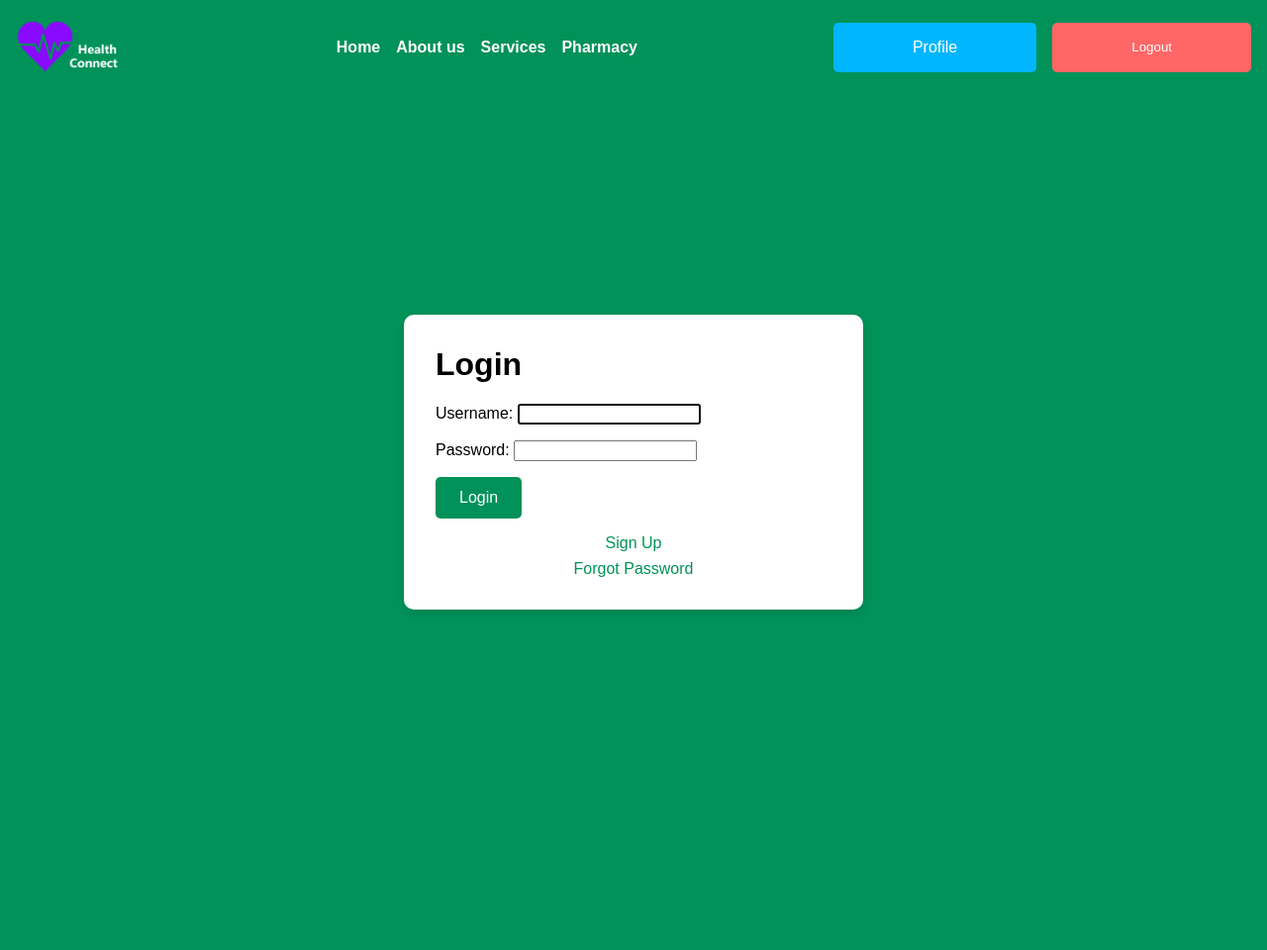
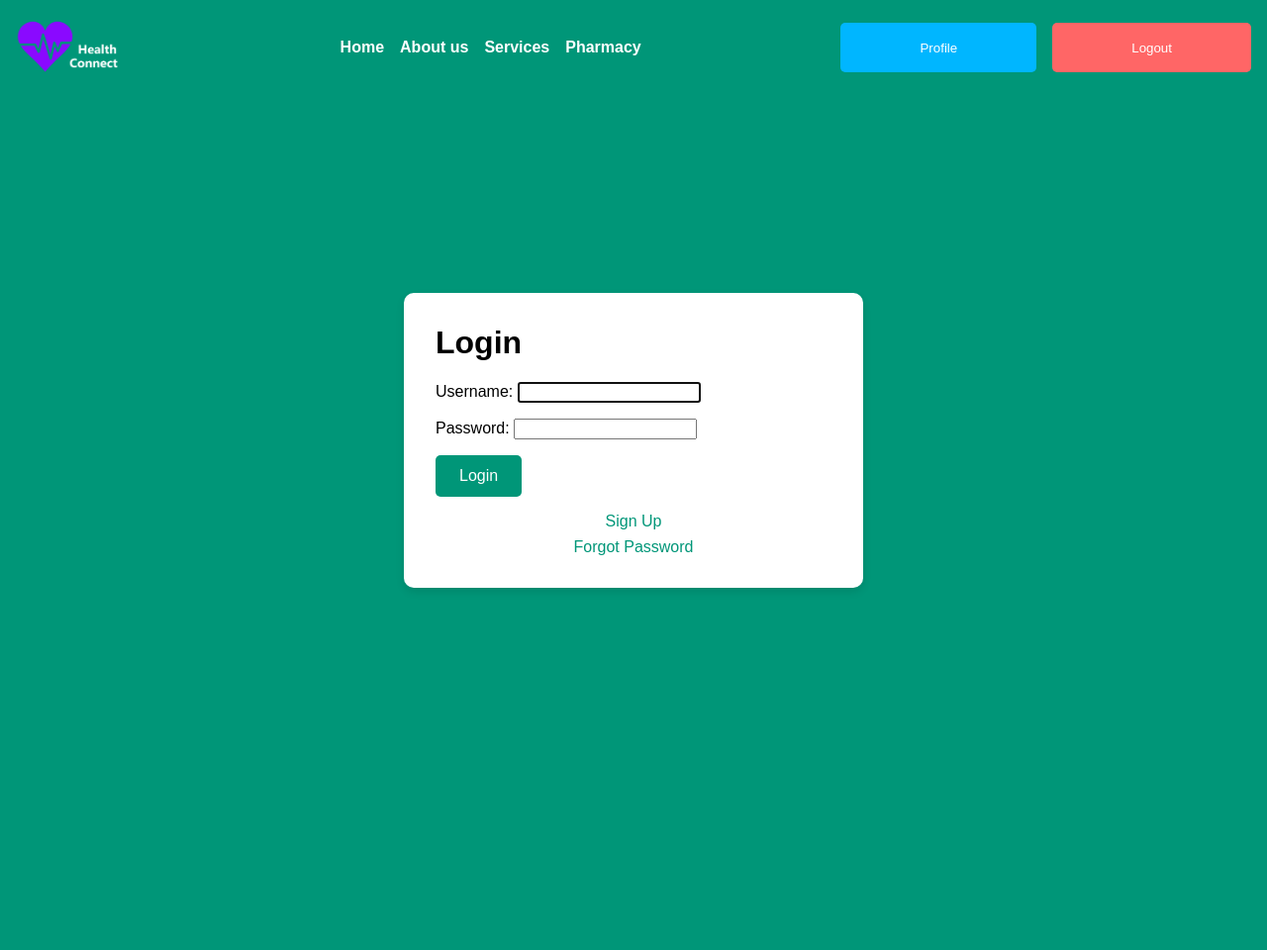
Before and after one commit to codylarge/cs350-summer2024-project-wildfire_warriors, a Django app: page /accounts/login/ in a window 1280 px wide. Shown: the whole page at 99% size. After the commit the page ends 594 px from the top, so only its background shows below. Run offline with Django 5.2, Linux system fonts and the light colour scheme; a user stored in the database is signed in.

Commit message:
Uniform buttons

```diff
--- a/healthconnect/static/css/login.css
+++ b/healthconnect/static/css/login.css
@@ -1,5 +1,5 @@
 body {
-    background-color: #009259;
+    background-color: #009678;
     font-family: Arial, sans-serif;
     margin: 0;
     padding: 0;
@@ -27,7 +27,7 @@ body {
 }
 
 .login-box button {
-    background-color: #009259;
+    background-color: #009678;
     color: white;
     border: none;
     padding: 0.75em 1.5em;
@@ -47,7 +47,7 @@ body {
 
 .auth-link {
     display: block;
-    color: #009259;
+    color: #009678;
     text-decoration: none;
     margin-top: 0.5em;
 }
--- a/healthconnect/static/css/styles.css
+++ b/healthconnect/static/css/styles.css
@@ -4,13 +4,32 @@ body {
     padding: 0;
 }
 
+main {
+    padding-inline: 10%;
+}
+
 .navbar {
-    background-color: #009259;
+    background-color: #009678;
     padding: 1em;
     display: flex;
     align-items: center;
     justify-content: space-between;
 }
+
+/* Alternative navbar styling
+.navbar {
+    background-color: #009678;
+    padding: 1em;
+    display: flex;
+    align-items: center;
+    justify-content: space-between;
+    position: fixed;
+    top: 0;
+    left: 0;
+    right: 0;
+    z-index: 1000;
+}
+*/
 
 .navbar .logo {
     margin-right: 1em;
@@ -36,10 +55,12 @@ body {
 /* Login button styling */
 .navbar .login-link {
     background-color: #00b6ff;
-    padding: 1em 5em;
+    padding: 1.3em 6em;
     border-radius: 5px;
+    border: none;
     color: white;
     text-decoration: none;
+    cursor: pointer;
 }
 
 .navbar .login-link:hover {
@@ -49,20 +70,18 @@ body {
 
 /* Register button styling */
 .navbar .register-link {
-    background-color: #00b6ff;
-    padding: 1em 5em;
+    background-color: #ff7800;
+    padding: 1.3em 6em;
     border-radius: 5px;
+    border: none;
     color: white;
     text-decoration: none;
+    cursor: pointer;
 }
 
 .navbar .register-link:hover {
-    background-color: blue;
+    background-color: #ff2300;
     text-decoration: none;
-}
-
-main {
-    padding: 2em;
 }
 
 /* Logout button styling */
@@ -81,18 +100,24 @@ main {
     text-decoration: none;
 }
 
+/* Home styles */
+.image-section img {
+    max-width: 500px;
+    height: auto;
+    margin-top: -110px;
+    float: right;
+}
+
 @media (max-width: 1024px) {
+
     .navbar .nav-links {
         display: flex;
         flex-direction: column;
         gap: 1em;
     }
 
-    .navbar .login-link {
-        padding: 1em 2em;
+    .image-section #home-image1 {
+        max-width: 350px;
     }
 
-    .navbar .register-link {
-        padding: 1em 2em;
-    }
 }
--- a/healthconnect/templates/layout.html
+++ b/healthconnect/templates/layout.html
@@ -21,14 +21,14 @@
         </div>
         <div class="nav-links">
             {% if user.is_authenticated %}
-                <a href="{% url 'profile' %}" class="login-link">Profile</a>
+                <button onclick="location.href='{% url 'profile' %}'" class="login-link">Profile</button>
                 <form action="{% url 'logout' %}" method="post" style="display:inline;">
                     {% csrf_token %}
                     <button type="submit" class="logout-link">Logout</button>
                 </form>
             {% else %}
-                <a href="{% url 'login' %}" class="login-link">Login</a>
-                <a href="{% url 'register' %}" class="register-link">Register</a>
+                <button onclick="location.href='{% url 'login' %}'" class="login-link">Login</button>
+                <button onclick="location.href='{% url 'register' %}'" class="register-link">Register</button>
             {% endif %}
         </div>
     </nav>
```
Also changed, not shown: healthconnect/apps/doctors/urls.py (added), healthconnect/apps/nurses/urls.py (added), healthconnect/apps/patients/urls.py (added), healthconnect/apps/pharmacists/urls.py (added), healthconnect/db.sqlite3.
